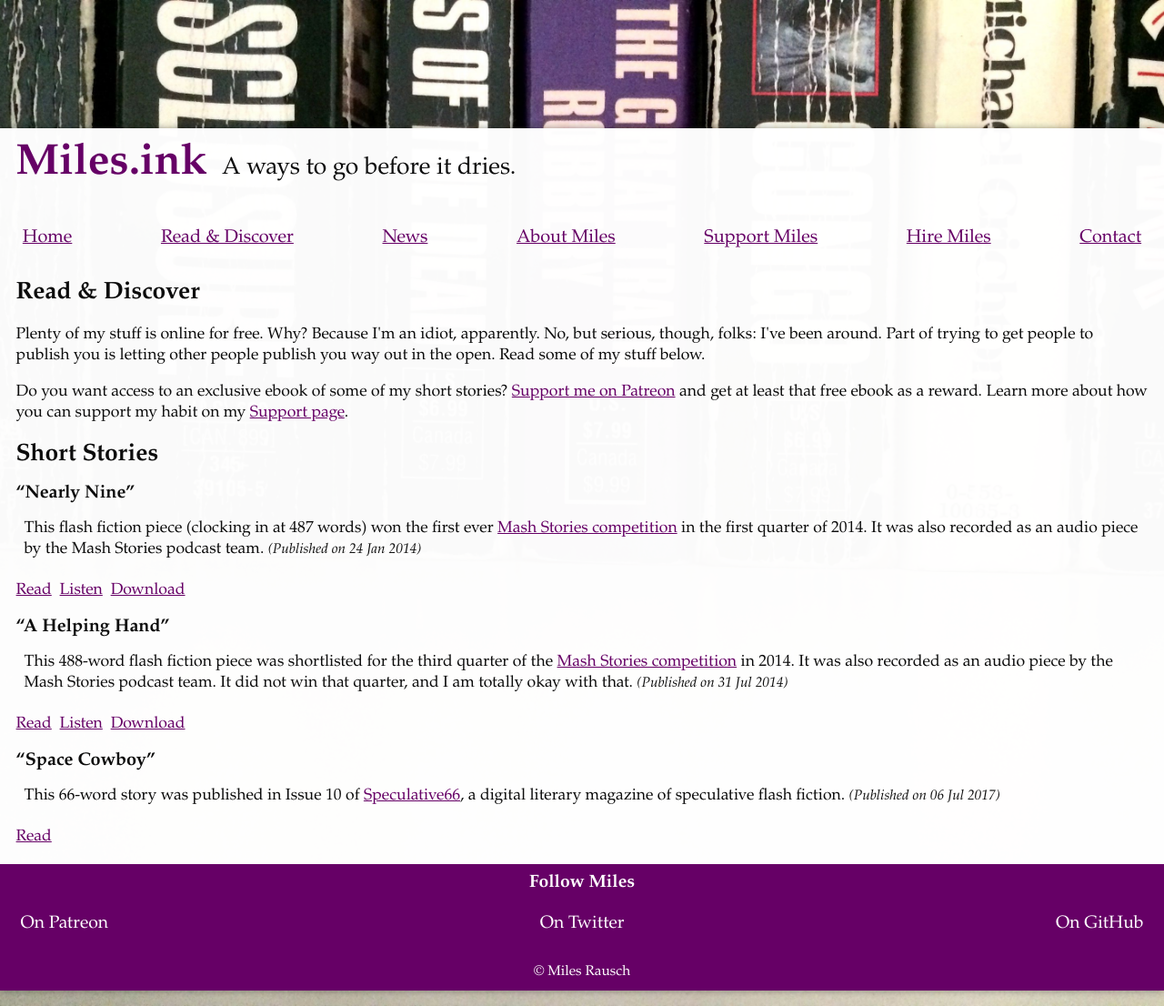
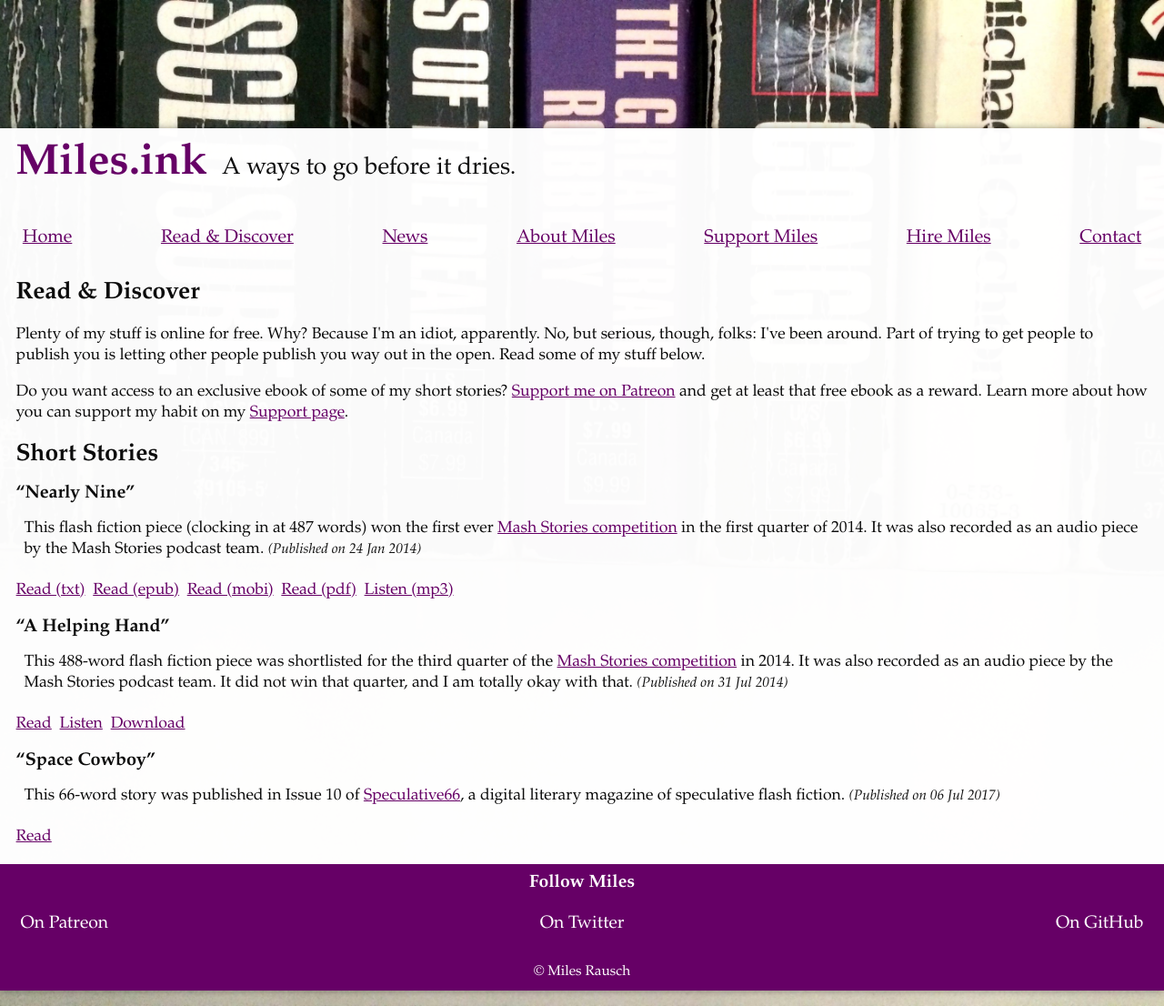
Before and after one commit to awayken/miles.ink, a Jekyll site: the page built from read/index.html, in a window 1280 px wide. Shown: the whole page at 91% size. Built offline with Jekyll 4.4.1, drawn with Linux system fonts in a browser that asks for light colours.

Commit message:
Add more reading options for Nearly Nine

```diff
--- a/_data/short_stories.json
+++ b/_data/short_stories.json
@@ -8,16 +8,24 @@
         "summary": "This flash fiction piece (clocking in at 487 words) won the first ever <a href=\"http://mashstories.com/\" target=\"_blank\">Mash Stories competition</a> in the first quarter of 2014. It was also recorded as an audio piece by the Mash Stories podcast team.",
         "links": [
             {
-                "label": "Read",
-                "link": "http://mashstories.com/previouslypublished/nearly-nine/"
+                "label": "Read (txt)",
+                "link": "/files/nearly_nine.txt"
             },
             {
-                "label": "Listen",
-                "link": "/files/nearly_nine.mp3"
+                "label": "Read (epub)",
+                "link": "/files/nearly_nine.epub"
             },
             {
-                "label": "Download",
+                "label": "Read (mobi)",
+                "link": "/files/nearly_nine.mobi"
+            },
+            {
+                "label": "Read (pdf)",
                 "link": "/files/nearly_nine.pdf"
+            },
+            {
+                "label": "Listen (mp3)",
+                "link": "/files/nearly_nine.mp3"
             }
         ]
     },
```
Also changed, not shown: files/nearly_nine.txt (added, +8 -0 lines), 3 other files.
